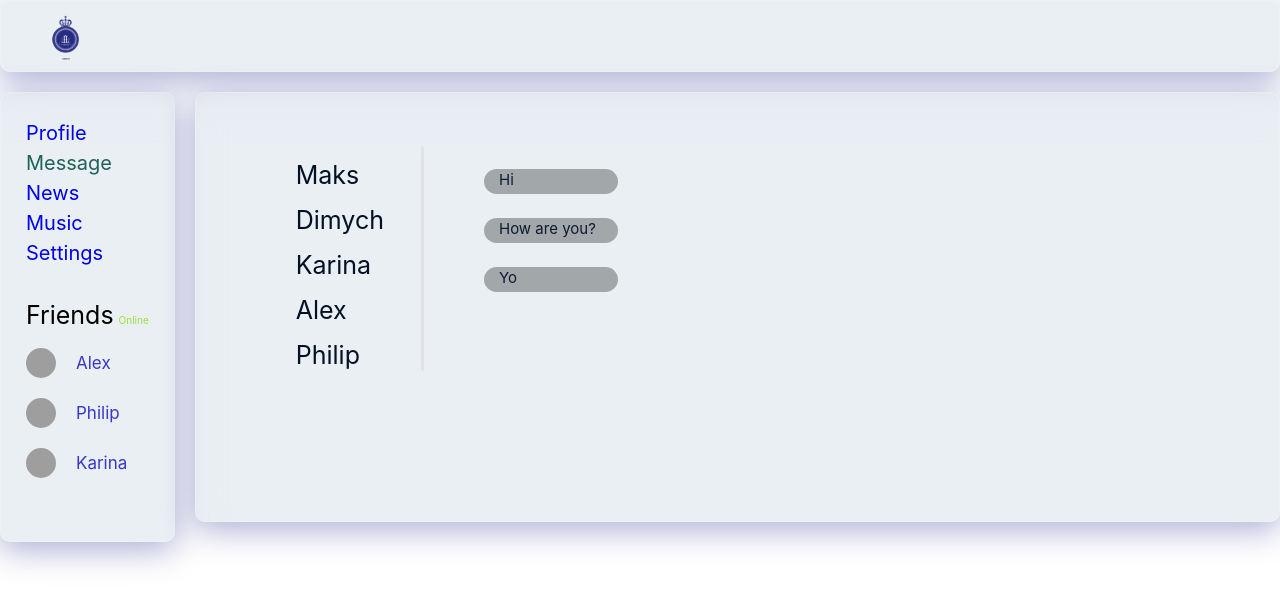
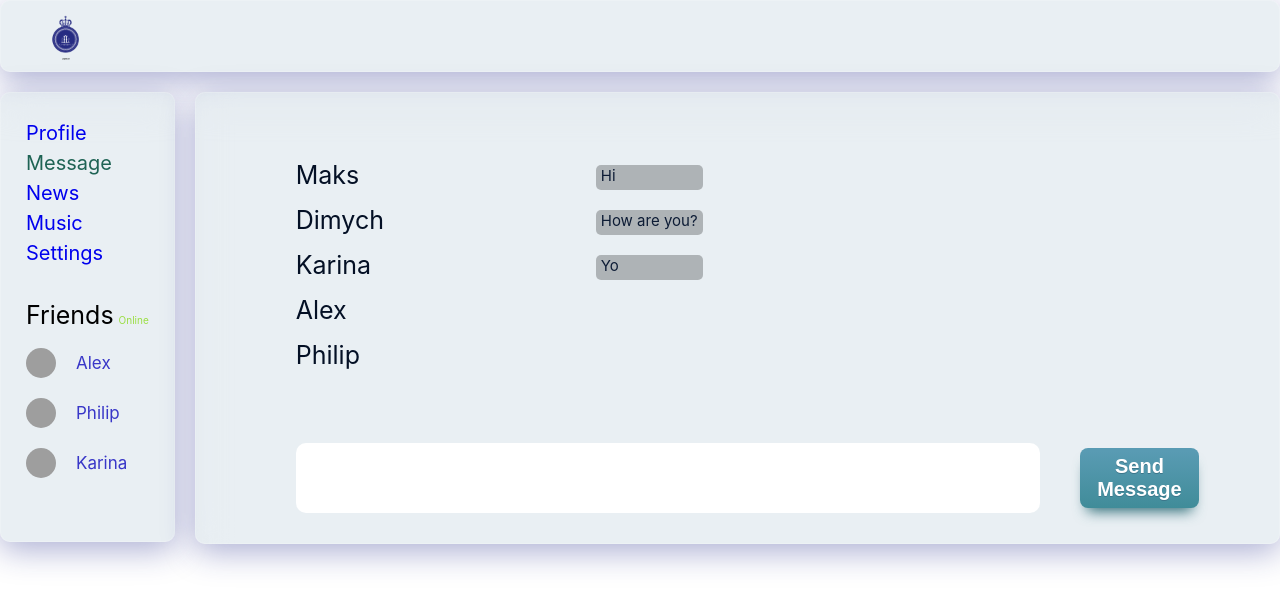
Before and after one commit to MaksymMakiaveli/StudyCourse_React_IT-Kamasutra, a React (Create React App) app: page /dialogs in a window 1280 px wide. Shown: the top 606 px of the page. Built offline with nearby package versions, Linux system fonts and the light colour scheme; grey boxes are pictures that could not be loaded.

Commit message:
ref, Onclick

```diff
--- a/src/components/Dialogs/Dialogs.jsx
+++ b/src/components/Dialogs/Dialogs.jsx
@@ -12,12 +12,27 @@ const Dialogs = (props) => {
 		return <CreateChats id={dialog.id} name={dialog.name} />;
 	});
 
+	let newMessage = React.createRef();
+
+	let addNewMessage = () => {
+		let text = newMessage.current.value;
+		alert(text);
+	};
+
 	return (
-		<div className={DialogsStyle.wrapper_dialogs}>
-			<div className={DialogsStyle.container_chats}>{arrChats}</div>
-			<div className={DialogsStyle.container_message}>
-				<div className={DialogsStyle.message}>{arrMessages}</div>
+		<div>
+			<div className={DialogsStyle.wrapper_dialogs}>
+				<div className={DialogsStyle.container_chats}>{arrChats}</div>
+				<div className={DialogsStyle.container_message}>
+					<div className={DialogsStyle.message}>{arrMessages}</div>
+				</div>
 			</div>
+			<form className={DialogsStyle.formMessage}>
+				<input ref={newMessage} className={DialogsStyle.inputMessage}></input>
+				<button onClick={addNewMessage} formTarget='_self' type='button' className={DialogsStyle.buttonMessage}>
+					Send Message
+				</button>
+			</form>
 		</div>
 	);
 };
--- a/src/components/Dialogs/Dialogs.module.css
+++ b/src/components/Dialogs/Dialogs.module.css
@@ -3,9 +3,20 @@
 	margin: 50px 0px 0px 100px;
 }
 .container_chats {
+	width: 200px;
+	height: 270px;
+	overflow-y: scroll;
+	overflow-x: hidden;
+	scrollbar-width: none;
 	position: relative;
 	margin: 0px 100px 0px 0px;
 }
+
+.container_chats::-webkit-scrollbar {
+	display: none;
+	width: 0px;
+}
+
 .container_chats::after {
 	content: '';
 	display: block;
@@ -18,3 +29,33 @@
 	border-radius: 15%;
 	opacity: 50%;
 }
+
+.formMessage {
+	display: flex;
+}
+
+.inputMessage {
+	width: 80%;
+	height: 70px;
+	margin: 30px 40px 30px 100px;
+	padding: 0px 0px 30px 10px;
+	border-radius: 10px;
+}
+
+.buttonMessage {
+	padding: 0px 0px 0px 0px;
+	margin: 35px 80px 35px 0px;
+	box-shadow: 0px 10px 14px -7px #276873;
+	background: linear-gradient(to bottom, #599bb3 5%, #408c99 100%);
+	background-color: #599bb3;
+	border-radius: 8px;
+	display: inline-block;
+	cursor: pointer;
+	color: #ffffff;
+	font-family: Arial;
+	font-size: 20px;
+	font-weight: bold;
+
+	text-decoration: none;
+	text-shadow: 0px 1px 0px #3d768a;
+}
--- a/src/components/Dialogs/Message/Message.module.css
+++ b/src/components/Dialogs/Message/Message.module.css
@@ -1,7 +1,7 @@
 .qad {
 	position: relative;
 	font-size: 15px;
-	margin: 24px 0px 0px 0px;
+	margin: 20px 0px 0px 0px;
 	color: rgb(17, 37, 71);
 }
 .qad::after {
@@ -9,11 +9,11 @@
 	display: block;
 	position: absolute;
 	top: 2px;
-	width: 120%;
+	width: 100%;
 	height: 100%;
 	background: #000;
-	opacity: 30%;
-	border-radius: 20px;
+	opacity: 25%;
+	border-radius: 5px;
 }
 
 .text_message {
@@ -21,6 +21,6 @@
 	position: relative;
 	font-size: 15px;
 	margin: 20px 0px 0px 0px;
-	padding: 5px 0px 5px 15px;
+	padding: 5px 5px 5px 5px;
 	color: rgb(17, 37, 71);
 }
--- a/src/components/Profile/MyPosts/MyPosts.jsx
+++ b/src/components/Profile/MyPosts/MyPosts.jsx
@@ -7,12 +7,19 @@ const MyPosts = (props) => {
 		return <CreatePost post={post.post} />;
 	});
 
+	let NewPost = React.createRef();
+
+	let addPost = () => {
+		let text = NewPost.current.value;
+		alert(text);
+	};
+
 	return (
 		<div className={MyPostsStyle.wrapper}>
 			<h3 className={MyPostsStyle.title}>My posts</h3>
-			<form>
-				<input className={MyPostsStyle.input}></input>
-				<button formTarget='_self' className={MyPostsStyle.button}>
+			<form className={MyPostsStyle.formMyPost}>
+				<input ref={NewPost} className={MyPostsStyle.input}></input>
+				<button onClick={addPost} formTarget='_self' type='button' className={MyPostsStyle.button}>
 					Send
 				</button>
 			</form>
--- a/src/components/Profile/MyPosts/MyPosts.module.css
+++ b/src/components/Profile/MyPosts/MyPosts.module.css
@@ -6,7 +6,7 @@
 	font-size: 35px;
 }
 
-form {
+.formMyPost {
 	display: flex;
 	flex-wrap: wrap;
 	justify-content: end;
```
Lines whose indentation alone changed are shown as unchanged.
